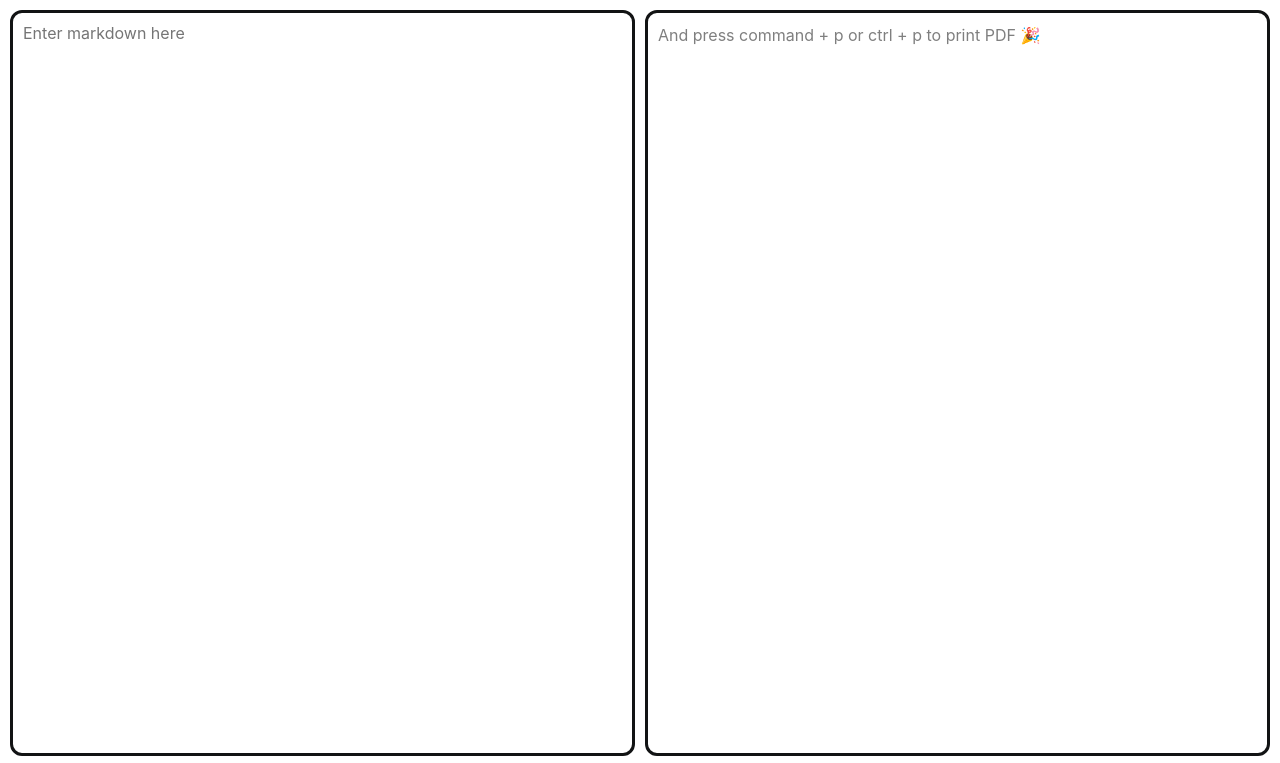
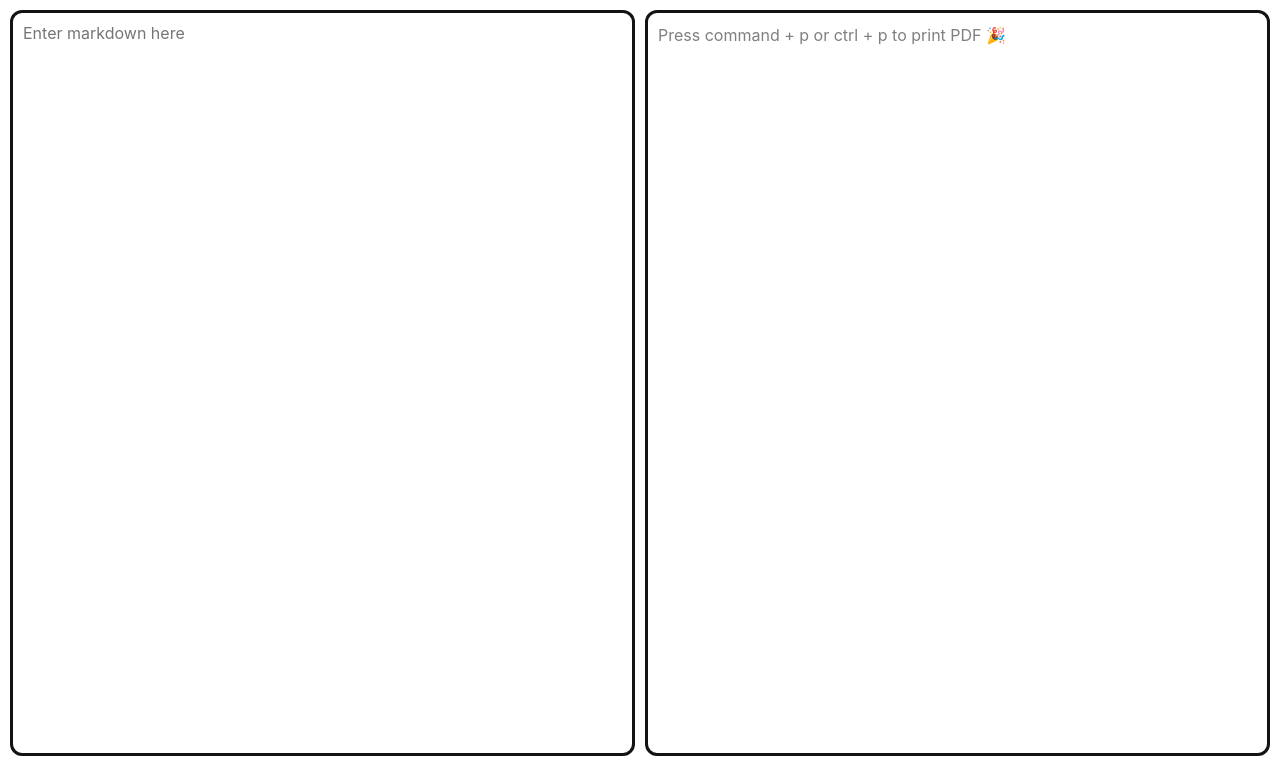
Before and after one commit to pys1992/markdown-to-pdf, a plain HTML site: page index.html in a window 1280 px wide. Shown: the top 763 px of the page. Drawn offline with Linux system fonts and the light colour scheme.

Commit message:
chore: update placeholder

```diff
--- a/index.css
+++ b/index.css
@@ -28,7 +28,7 @@ html, body {
      margin: 10px 10px 10px 5px;
 }
  main .markdown-body:empty:before {
-     content: 'And press command + p or ctrl + p to print PDF 🎉';
+     content: 'Press command + p or ctrl + p to print PDF 🎉';
      color: #7F7F7F;
 }
  footer {
```
